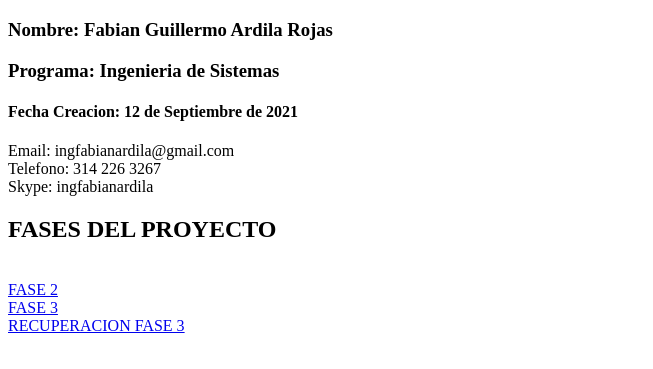
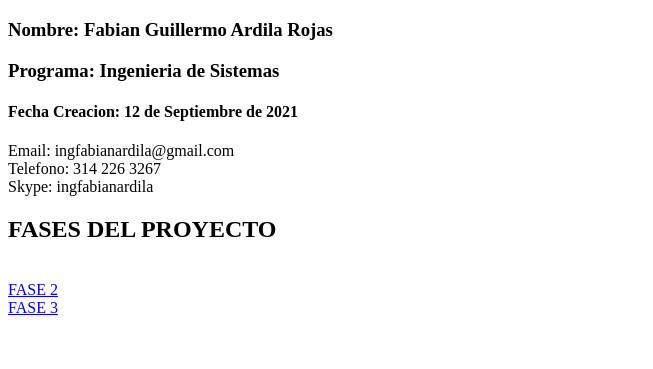
Before and after one commit to FGARDILAR/DSW-FabianArdila, a plain HTML site: page index.html in a window 1280 px wide. Shown: the part 61-430 px from the top of the page, without its empty margins (0-653 px from the left). Drawn offline with Linux system fonts and the light colour scheme.

Commit message:
Update index.html

```diff
--- a/index.html
+++ b/index.html
@@ -19,6 +19,5 @@
     <h2>FASES DEL PROYECTO</h2><br>
     <a href="TAREA 2/Design.html">FASE 2</a><br>
     <a href="FASE 3/index.html">FASE 3</a><br>
-    <a href="RECUPERACIONFASE3/index.html">RECUPERACION FASE 3</a>
 </body>
 </html>
```
